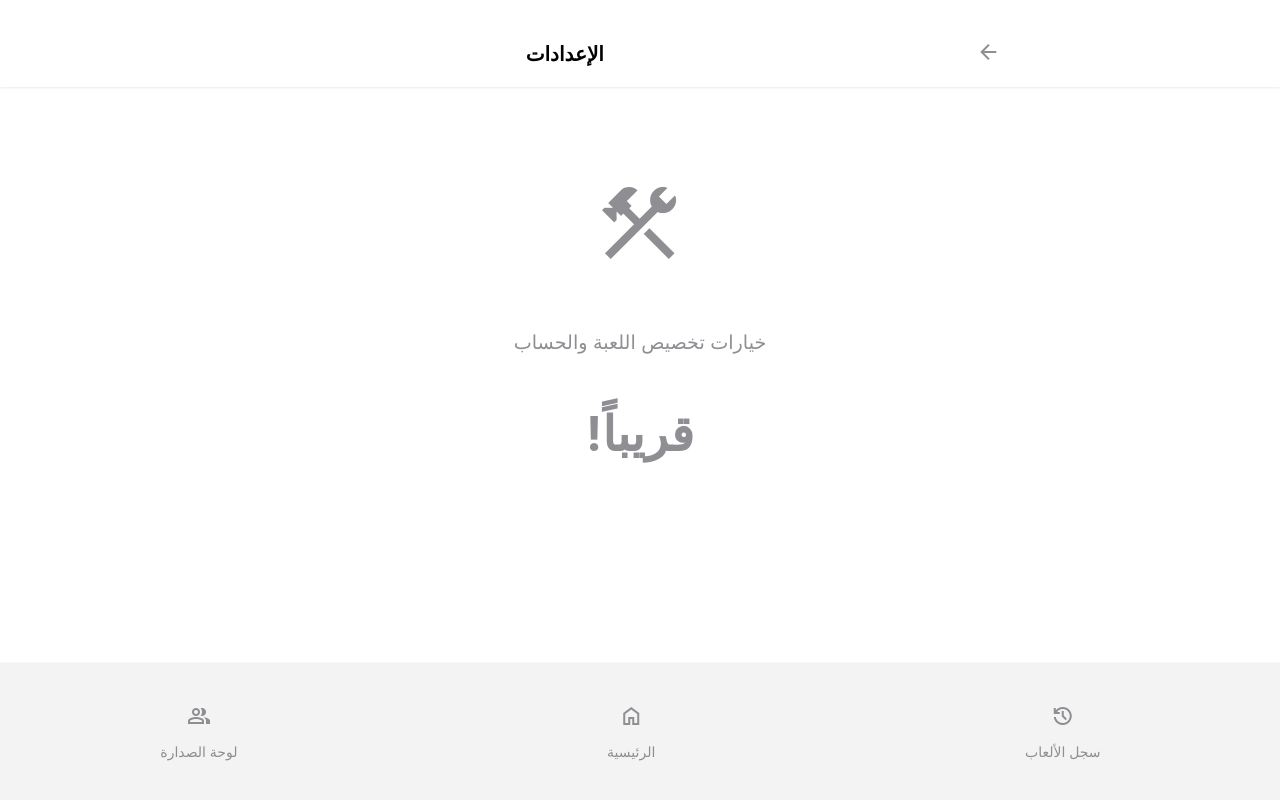
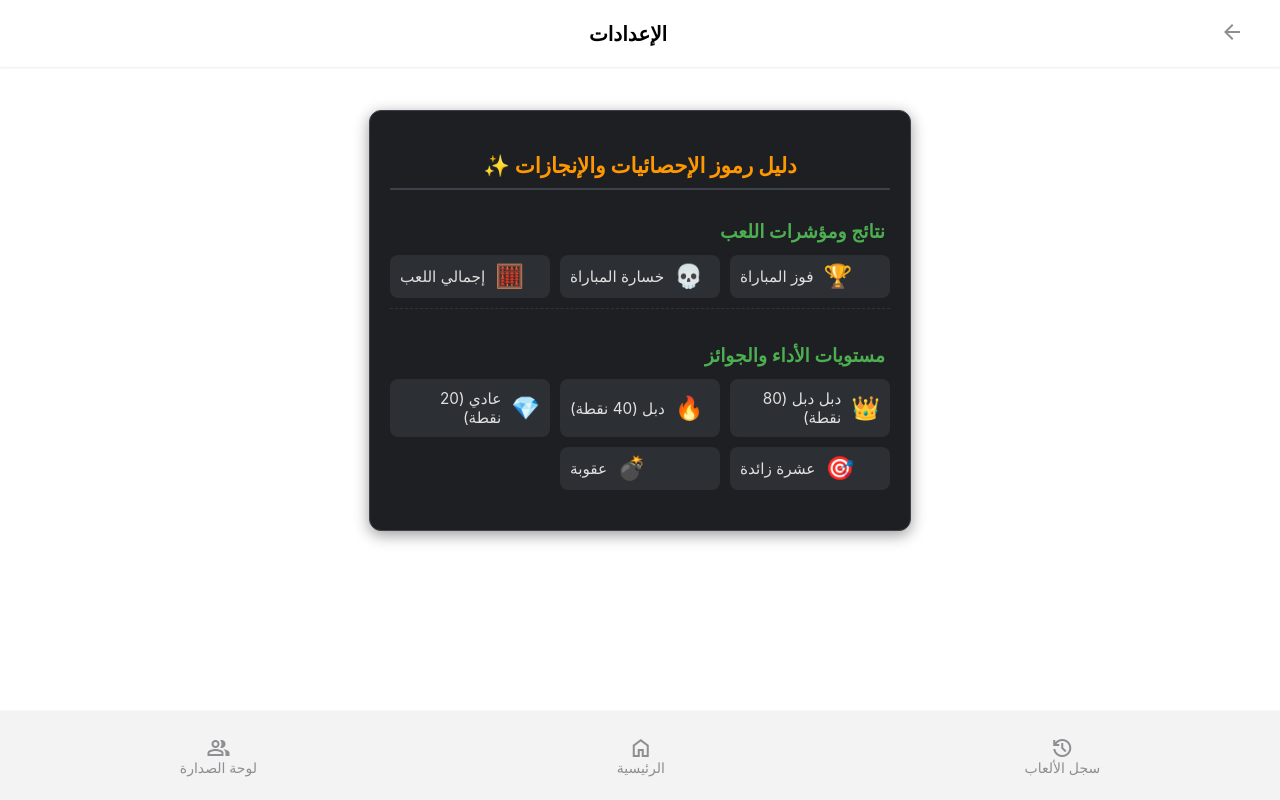
Before and after one commit to bbetapp/okey, a plain HTML site: page index.html in a window 1280 px wide. Both pictures are taken after a click on the button "settings". Drawn offline with nearby package versions, Linux system fonts and the light colour scheme; no server answers.

```diff
--- a/index.html
+++ b/index.html
@@ -265,13 +265,33 @@
         <button class="action-button empty-button"></button>
     </header>
 
-        <div class="app-container placeholder-content">
-            <span class="material-symbols-outlined placeholder-icon">construction</span>
-            <p>خيارات تخصيص اللعبة والحساب</p>
-            <h1>قريباً!</h1>
+    <div class="app-container">
+        <div id="emoji-explanation-box" class="explanation-card">
+            <h3>دليل رموز الإحصائيات والإنجازات ✨</h3>
+
+            <div class="category-section">
+                <div class="category-title">نتائج ومؤشرات اللعب</div>
+                <div class="grid-layout">
+                    <p><span class="emoji-icon">🏆</span> فوز المباراة</p>
+                    <p><span class="emoji-icon">💀</span> خسارة المباراة</p>
+                    <p><span class="emoji-icon">🧮</span> إجمالي اللعب</p>
                 </div>
             </div>
 
+            <div class="category-section">
+                <div class="category-title">مستويات الأداء والجوائز</div>
+                <div class="grid-layout">
+                    <p><span class="emoji-icon">👑</span> دبل دبل (80 نقطة)</p>
+                    <p><span class="emoji-icon">🔥</span> دبل (40 نقطة)</p>
+                    <p><span class="emoji-icon">💎</span> عادي (20 نقطة)</p>
+                    <p><span class="emoji-icon">🎯</span> عشرة زائدة</p>
+                    <p><span class="emoji-icon">💣</span> عقوبة</p>
+                </div>
+            </div>
+
+        </div>
+    </div>
+</div>
 <footer id="home-nav-bar" class="bottom-nav-bar hidden">
         <button id="nav-home-history" class="nav-button">
              <span class="material-symbols-outlined">history</span>
```
Lines whose indentation alone changed are shown as unchanged.
